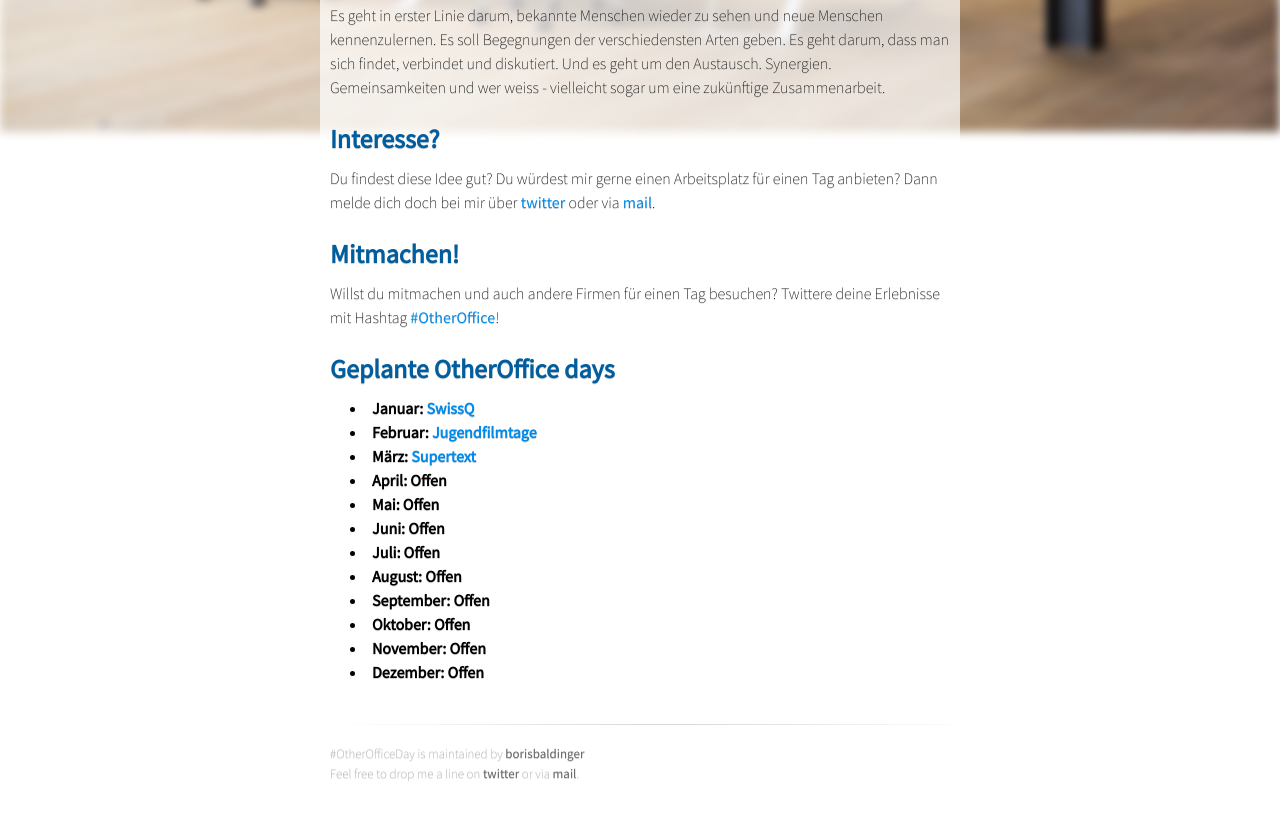
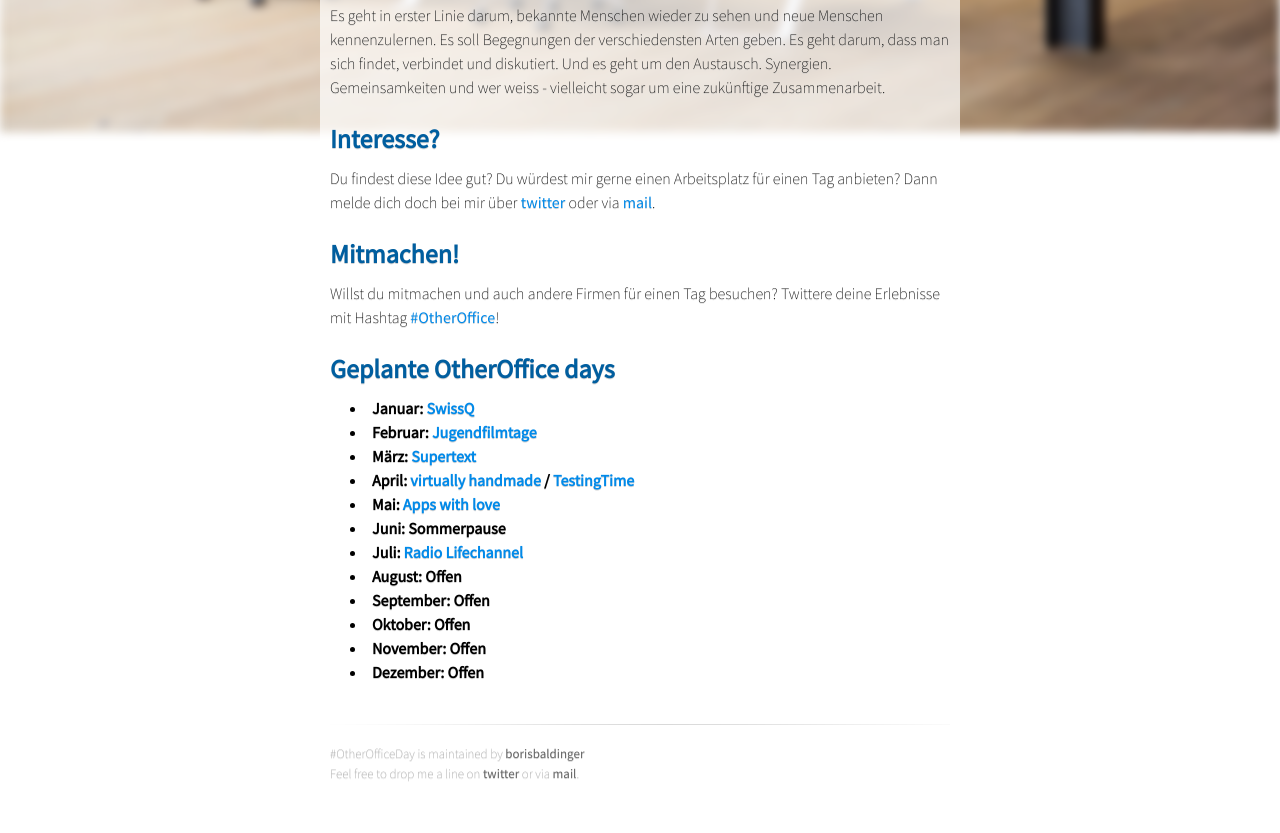
Before and after one commit to borisbaldinger/otherofficeday, a plain HTML site: page index.html in a window 1280 px wide. Shown: the part 695-1528 px from the top of the page. Drawn offline with nearby package versions, Linux system fonts and the light colour scheme.

Commit message:
Added new other office locations

```diff
--- a/index.html
+++ b/index.html
@@ -54,10 +54,10 @@
   <li><strong>Januar:&nbsp;</strong><a href="http://www.swissq.it/" target="_blank">SwissQ</a></li>
   <li><strong>Februar:&nbsp;</strong><a href="http://www.jugendfilmtage.ch/" target="_blank">Jugendfilmtage</a></li>
   <li><strong>M&auml;rz:&nbsp;</strong><a href="http://www.supertext.ch/" target="_blank">Supertext</a></li>
-  <li><strong>April:&nbsp;</strong>Offen</li>
-  <li><strong>Mai:&nbsp;</strong>Offen</li>
-  <li><strong>Juni:&nbsp;</strong>Offen</li>
-  <li><strong>Juli:&nbsp;</strong>Offen</li>
+  <li><strong>April:&nbsp;</strong><a href="http://virtuallyhandmade.com/" target="_blank">virtually handmade</a> / <a href="http://www.testingtime.com" target="_blank">TestingTime</a></li>
+  <li><strong>Mai:&nbsp;</strong><a href="http://appswithlove.com/" target="_blank">Apps with love</a></li>
+  <li><strong>Juni:&nbsp;</strong>Sommerpause</li>
+  <li><strong>Juli:&nbsp;</strong><a href="http://www.lifechannel.ch" target="_blank">Radio Lifechannel</a></li>
   <li><strong>August:&nbsp;</strong>Offen</li>
   <li><strong>September:&nbsp;</strong>Offen</li>
   <li><strong>Oktober:&nbsp;</strong>Offen</li>
```
